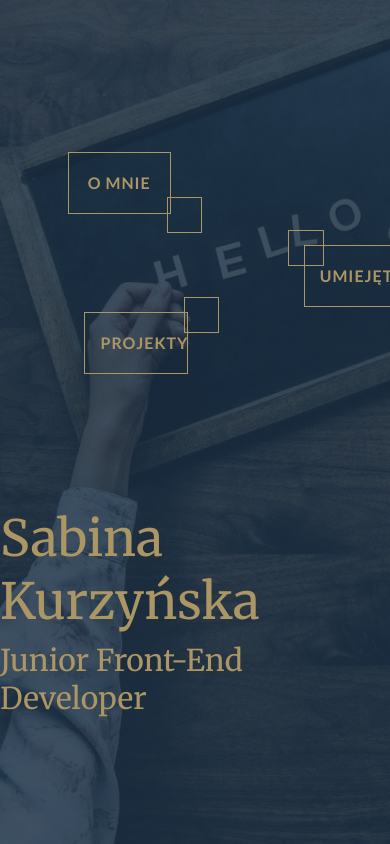
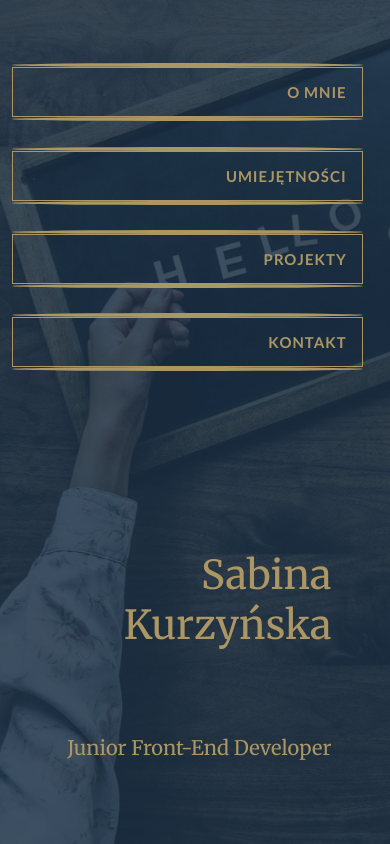
Before and after one commit to sabiku85/portfolioProject, a plain HTML site: page index.html in a window 390 px wide. Drawn offline with Linux system fonts and the light colour scheme.

Commit message:
final media for mobile header

```diff
--- a/css/style.css
+++ b/css/style.css
@@ -105,13 +105,6 @@ div.bg {
   font-size: 4rem;
 }
 
-/* .arrowDown {
-  position: relative;
-  width: 6rem;
-  height: 6rem;
-  border-radius: 50%;
-} */
-
 .arrowDown i {
   position: absolute;
   top: 80%;
@@ -121,7 +114,7 @@ div.bg {
   border: 3px solid var(--secondColor);
   border-radius: 50%;
   font-size: 5rem;
-  transition: .5s;
+  transition: .2s;
 }
 
 .arrowDown i:hover {
@@ -152,21 +145,17 @@ div.bg {
 }
 
 @media (max-width: 900px) {
+  nav a {
+    font-size: 1.5rem;
+  }
   div.welcome {
     background: url('../images/medium.jpg') no-repeat left /cover;
   }
+  .welcome p:first-child {
+    font-size: 5rem;
+  }
   .welcome p:last-child {
-    right: 15vw;
-  }
-  @media (any-hover: none) {
-    nav a {
-      border: 1px solid var(--basicFontColor);
-    }
-    .arrowDown i {
-      font-size: 0;
-      border: none;
-      animation: none;
-    }
+    font-size: 3rem;
   }
 }
 
@@ -184,127 +173,74 @@ div.bg {
 
 @media (max-width: 640px) {
   nav {
-    position: fixed;
-    right: 0;
-    top: 15vh;
+    top: 6vh;
     width: 100%;
-    /* max-height: 30vh; */
+    max-height: 40vh;
   }
   nav ul {
-    /* width: 100%;
-    font-size: 0; */
-    text-align: center;
+    width: 100%;
   }
   nav li {
-    /* display: inline-block; */
-    /* display: block;
-    width: 100vw; */
-    position: absolute;
-    width: 30vw;
-    line-height: 3rem;
-    /* padding-right: 0; */
-    /* list-style: none; */
+    margin: 1.5vh auto;
+    width: 90vw;
+    padding-right: 0;
   }
-  nav li::after {
+  nav li::before, nav li::after {
     content: "";
-    position: absolute;
-    width: 4vh;
-    height: 4vh;
+    display: block;
+    border: 2px solid var(--basicFontColor);
+    border-radius: 50%;
+  }
+  div.welcome {
+    background: url('../images/medium.jpg') no-repeat left /cover;
+  }
+  .welcome p {
+    padding: 0 5vw;
+    text-align: right;
+  }
+  .welcome p:first-child {
+    bottom: 20vh;
+    right: 10vw;
+    font-size: 4rem;
+    padding-bottom: 3vh;
+  }
+  .welcome p:last-child {
+    bottom: 10vh;
+    right: 10vw;
+    font-size: 2rem;
+  }
+  @media (orientation: landscape) {
+    nav {
+      width: 50%;
+    }
+    nav li {
+      width: 45vw;
+    }
+    .welcome p:first-child {
+      bottom: 45vh;
+      right: 50vw;
+      text-align: center;
+      font-size: 2.5rem;
+      transform: rotate(-20deg);
+    }
+    .welcome p:last-child {
+      bottom: 30vh;
+      right: 50vw;
+      line-height: 2rem;
+      text-align: center;
+      font-size: 1.2rem;
+      transform: rotate(-20deg);
+    }
+  }
+}
+
+@media (any-hover: none) {
+  nav a {
     border: 1px solid var(--basicFontColor);
   }
-  nav li:first-child {
-    top: 3vh;
-    left: 8vh;
+  .arrowDown i {
+    font-size: 0;
+    border: none;
+    animation: none;
   }
-  nav li:first-child::after {
-    top: calc(6rem + 2px - 2vh);
-    left: calc(30vw - 1px - 2vh);
-  }
-  nav li:nth-child(2) {
-    top: 14vh;
-    left: 36vh;
-  }
-  nav li:nth-child(2)::after {
-    top: calc(2px - 2vh);
-    left: calc(1px - 2vh);
-  }
-  nav li:nth-child(3) {
-    top: 22vh;
-    left: 10vh;
-  }
-  nav li:nth-child(3)::after {
-    top: calc(2px - 2vh);
-    left: calc(30vw - 1px - 2vh);
-  }
-  nav li:last-child {
-    /* padding-right: 0; */
-    top: 28vh;
-    left: 55vh;
-  }
-  nav li:last-child::after {
-    top: calc(1px - 2vh);
-    left: calc(30vw - 2px + 2vh);
-  }
-  nav a {
-    /* display: block; */
-    /* padding: 1.5rem; */
-    /* border-bottom: 1px solid var(--basicFontColor);
-    border-left: 1px solid var(--basicFontColor);
-    border-top: 1px solid transparent;
-    border-right: 1px solid transparent;
-    color: var(--basicFontColor);
-    font-size: 1.6rem; */
-    /* font-weight: bold;
-    text-transform: uppercase;
-    text-decoration: none;
-    letter-spacing: 1px;
-    transition: all .1s; */
-  }
-  /* div.welcome {
-    width: 100%;
-    height: 100%;
-    background: url('../images/medium.jpg') no-repeat top /cover;
-  } */
-  /* div.bg {
-    width: 100%;
-    height: 100%;
-    background-color: rgba(28, 49, 70, .85);
-  } */
-  /* .welcome p {
-    position: absolute;
-    font-family: var(--headersFont);
-    color: var(--basicFontColor);
-  } */
-  .welcome p:first-child {
-    bottom: 25vh;
-    /* right: 10vw; */
-    font-size: 5rem;
-  }
-  .welcome p:last-child {
-    /* bottom: 15vh; */
-    right: 10vw;
-    font-size: 3rem;
-  }
-  /* .arrowDown {
-  position: relative;
-  width: 6rem;
-  height: 6rem;
-  border-radius: 50%;
-} */
-  /* .arrowDown i {
-    position: absolute;
-    top: 80%;
-    left: 85%;
-    animation: rotate .5s 1s both ease-in, showUp 1s 2s alternate both steps(100) infinite;
-    color: var(--basicFontColor);
-    border: 3px solid var(--secondColor);
-    border-radius: 50%;
-    font-size: 5rem;
-    transition: .5s;
-  }
-  .arrowDown i:hover {
-    cursor: pointer;
-    animation-play-state: paused;
-    text-shadow: 0 0 6px var(--mainBgColor);
-  } */
 }
```
